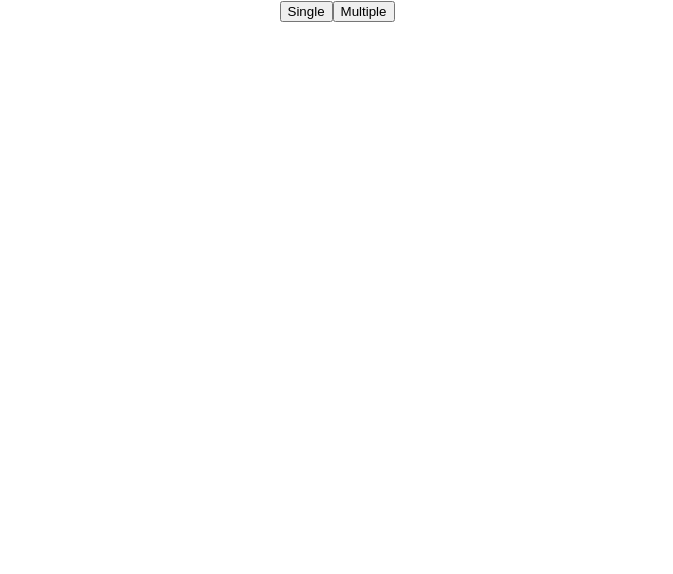
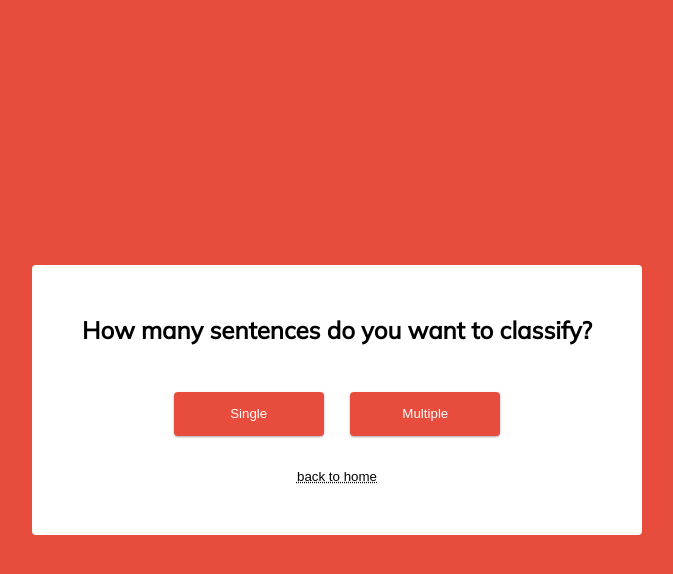
Before and after one commit to jskidev/textclassifier, a React (Create React App) app in the folder client/: page /new in a window 1280 px wide. Shown: the top 574 px of the page, without its empty margins (303-976 px from the left). Built offline with nearby package versions, Linux system fonts and the light colour scheme.

Commit message:
ui improvements

```diff
--- a/client/src/App.css
+++ b/client/src/App.css
@@ -1,38 +1,89 @@
 .App {
+  display: flex;
+  flex-direction: column;
+  height: 100vh;
+}
+
+.Header {
+  padding: 30px;
   text-align: center;
 }
 
-.App-logo {
-  height: 40vmin;
-  pointer-events: none;
+.welcomeHeader {
+  color: #e74c3c
 }
 
-@media (prefers-reduced-motion: no-preference) {
-  .App-logo {
-    animation: App-logo-spin infinite 20s linear;
-  }
+.GetStarted {
+  padding: 30px;
+  text-align: center;
 }
 
-.App-header {
-  background-color: #282c34;
-  min-height: 100vh;
+.primaryButton {
+  background-color: #e74c3c;
+  color: #fff;
+  min-width: 150px;
+  height: 44px;
+  border: 0;
+  border-radius: 4px;
+  cursor: pointer;
+  box-shadow: 0 1px 3px rgb(0 0 0 / 12%), 0 1px 2px rgb(0 0 0 / 24%);
+  transition: box-shadow .3s cubic-bezier(.25,.8,.25,1);
+  margin: .67em 0;
+  outline: none;
+}
+
+.primaryButton:hover {
+  box-shadow: 0 14px 28px rgb(0 0 0 / 25%), 0 10px 10px rgb(0 0 0 / 22%);
+}
+
+h1 {
+  margin: 0px;
+}
+
+canvas {
+  margin: auto;
+}
+
+.startContainer {
   display: flex;
   flex-direction: column;
+  justify-content: center;
   align-items: center;
-  justify-content: center;
-  font-size: calc(10px + 2vmin);
-  color: white;
+  height: 100vh;
+  background-color: #e74c3c;
 }
 
-.App-link {
-  color: #61dafb;
+.startContent {
+  background-color: #fff;
+  padding: 50px;
+  border-radius: 4px;
+  text-align: center;
 }
 
-@keyframes App-logo-spin {
-  from {
-    transform: rotate(0deg);
-  }
-  to {
-    transform: rotate(360deg);
-  }
+.buttonLeft {
+  margin-right: 1em;
+  margin-top: 2em;
 }
+
+.buttonRight {
+  margin-left: 1em;
+  margin-top: 2em;
+}
+
+.linkButton {
+  background-color: #fff;
+  border: none;
+  outline: none;
+  text-decoration: dotted underline;
+  cursor: pointer;
+}
+
+h2 {
+  margin: 0;
+  padding-bottom: 20px;
+}
+
+p {
+  margin: 0;
+  padding-top: 20px;
+}
--- a/client/src/index.css
+++ b/client/src/index.css
@@ -1,13 +1,8 @@
-body {
+@import url('https://fonts.googleapis.com/css2?family=Mulish&display=swap');
+
+body, html {
   margin: 0;
-  font-family: -apple-system, BlinkMacSystemFont, 'Segoe UI', 'Roboto', 'Oxygen',
-    'Ubuntu', 'Cantarell', 'Fira Sans', 'Droid Sans', 'Helvetica Neue',
-    sans-serif;
-  -webkit-font-smoothing: antialiased;
-  -moz-osx-font-smoothing: grayscale;
+  font-family: 'Mulish', sans-serif;
+  overflow-x: hidden;
+  scroll-behavior: smooth;
 }
-
-code {
-  font-family: source-code-pro, Menlo, Monaco, Consolas, 'Courier New',
-    monospace;
-}
--- a/client/src/pages/Home.js
+++ b/client/src/pages/Home.js
@@ -9,8 +9,32 @@ function Home() {
 
     useEffect(() => {
         const renderer = new THREE.WebGLRenderer();
-        renderer.setSize( window.innerWidth, window.innerHeight );
-        document.getElementById('App').appendChild( renderer.domElement );
+        const viewHeight = document.getElementById('App').clientHeight;
+        const getStartedHeight = document.getElementById('GetStarted').clientHeight;
+        const headerheight = document.getElementById('Header').clientHeight;
+
+        var canvasHeight;
+        var canvasWidth;
+
+        if(window.innerWidth < 800){
+            canvasHeight = viewHeight - getStartedHeight - headerheight;
+            canvasWidth = window.innerWidth - getStartedHeight;
+        } else if (window.innerWidth < 500) {
+            canvasHeight = viewHeight - getStartedHeight - headerheight;
+            canvasWidth = window.innerWidth;
+        } else if (window.innerWidth < 300){
+            canvasHeight = viewHeight - getStartedHeight - (headerheight * 2);
+            canvasWidth = window.innerWidth;
+        } else {
+            canvasHeight = viewHeight - getStartedHeight - headerheight;
+            canvasWidth = window.innerWidth - getStartedHeight - headerheight;
+        }
+
+        renderer.setSize( canvasWidth, canvasHeight );
+        console.log(window.innerWidth, window.innerHeight, getStartedHeight - headerheight)
+
+        document.getElementById('GetStarted').parentNode.insertBefore(renderer.domElement, document.getElementById('GetStarted'));
+        //document.getElementById('App').prepend( renderer.domElement );
 
         const camera = new THREE.PerspectiveCamera( 35, window.innerWidth / window.innerHeight, 1, 500 );
         camera.position.set( 0, 0, 100 );
@@ -18,6 +42,7 @@ function Home() {
 
         const controls = new OrbitControls( camera, renderer.domElement );
         controls.enableZoom = false;
+        controls.enablePan = false;
 
         const scene = new THREE.Scene();
         scene.background = new THREE.Color( '#FFF' );
@@ -35,10 +60,10 @@ function Home() {
         scene.add( lights[ 1 ] );
         scene.add( lights[ 2 ] );
 
-        const geometry = new THREE.IcosahedronGeometry( 12, 1 );
+        const geometry = new THREE.IcosahedronGeometry( 15 , 1 );
 
-        const lineMaterial = new THREE.LineBasicMaterial( { color: 0xffffff, transparent: true, opacity: 0.5, linewidth: 5 } );
-        const meshMaterial = new THREE.MeshPhongMaterial( { color: 0x156289, emissive: 0x072534, side: THREE.DoubleSide, flatShading: true } );
+        const lineMaterial = new THREE.LineBasicMaterial( { color: 0xffffff, transparent: true, opacity: 0.5, linewidth: 2 } );
+        const meshMaterial = new THREE.MeshPhongMaterial( { color: '#e74c3c', emissive: '#c0392b', side: THREE.DoubleSide, flatShading: true } );
 
         const mesh = new THREE.Mesh( geometry, meshMaterial );
         var line = new THREE.LineSegments( geometry, lineMaterial );
@@ -63,8 +88,12 @@ function Home() {
 
     return (
     <div className="App" id="App">
-        Home
-        <button onClick={handleClick}>get started</button>
+        <div className="Header" id="Header">
+            <h1 className="welcomeHeader">Text Lab</h1>
+        </div>
+        <div className="GetStarted" id="GetStarted">
+            <button className="primaryButton" onClick={handleClick}>GET STARTED</button>
+        </div>
     </div>
     );
 }
--- a/client/src/pages/New.js
+++ b/client/src/pages/New.js
@@ -10,10 +10,20 @@ function New() {
     const handleMultipleClick = () => {
         window.location = '/upload'
     }
+    const handleHomeClick = () => {
+        window.location = '/'
+    }
+
     return (
-        <div className="App">
-        <button onClick={handleSingleClick}>Single</button>
-        <button onClick={handleMultipleClick}>Multiple</button>
+        <div className="startContainer">
+            <div className="startContent">
+                <h2 className="pb20">How many sentences do you want to classify?</h2>
+                <button className="primaryButton buttonLeft" onClick={handleSingleClick}>Single</button>
+                <button className="primaryButton buttonRight" onClick={handleMultipleClick}>Multiple</button>
+                <p className="pb20">
+                    <button className="linkButton" onClick={handleHomeClick}>back to home</button>
+                </p>
+            </div>
         </div>
     );
 }
```
Also changed, not shown: 11 other files (tests, documents, lock files or other folders).
